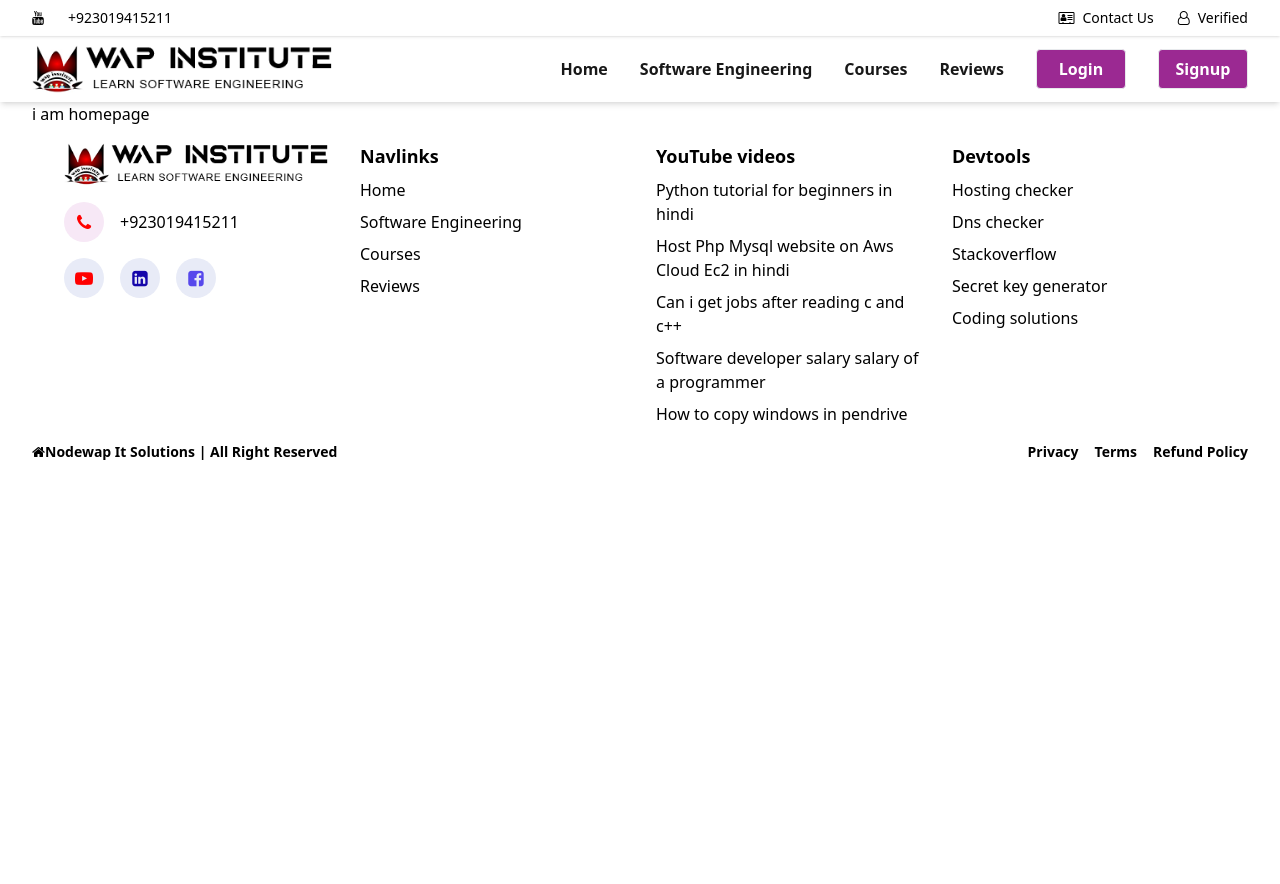
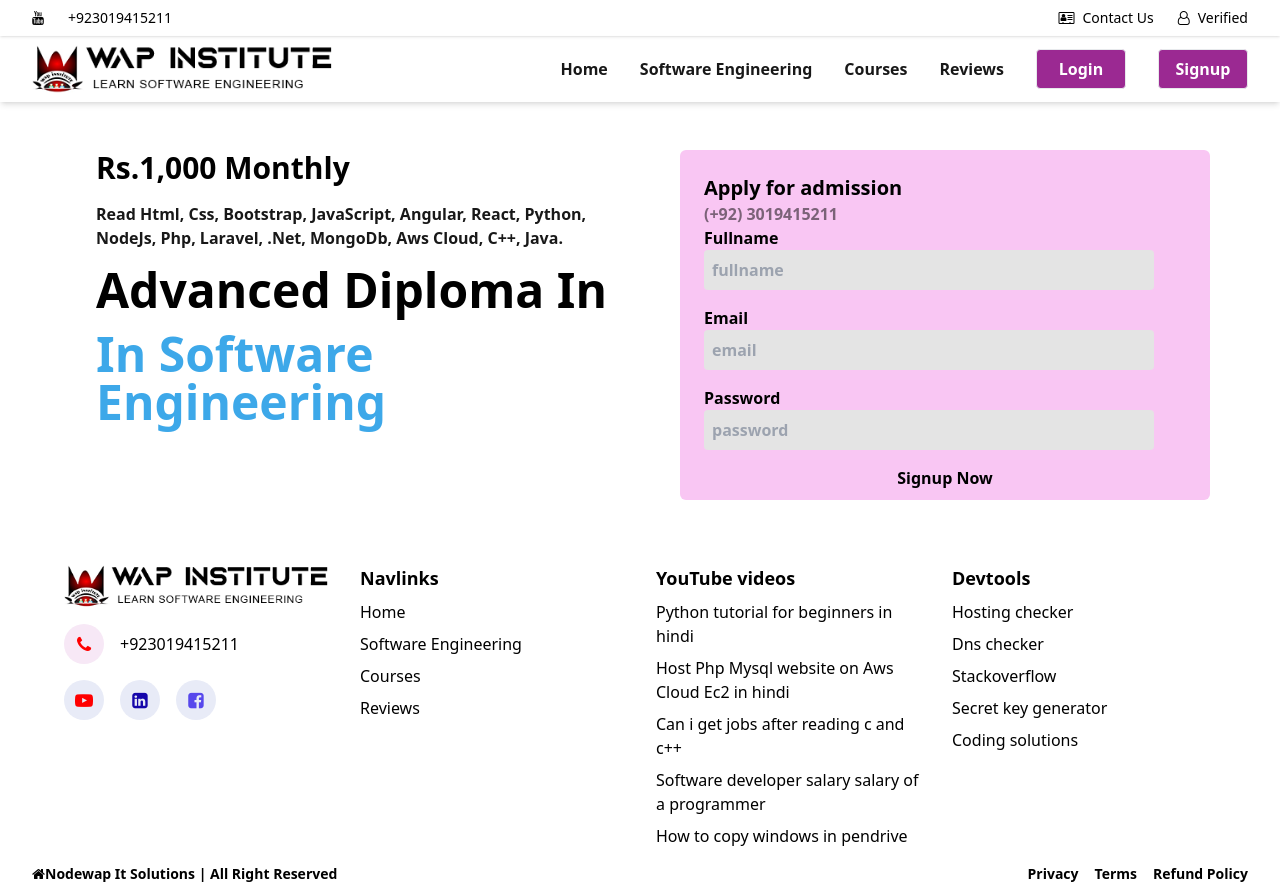
Before and after one commit to KaleemUllah700/wapinstitute, a React (Create React App) app: page / in a window 1280 px wide. Before the commit the page ends 800 px from the top, so only its background shows below. Built offline with nearby package versions, Linux system fonts and the light colour scheme.

Commit message:
working on homepage

```diff
--- /dev/null
+++ b/src/components/homepage/hero/index.jsx
@@ -0,0 +1,33 @@
+const Hero = ()=>{
+    return (
+        <div className="grid md:grid-cols-2 p-12">
+           <div className="flex flex-col gap-4 pl-4">
+                <h1 className="text-3xl font-bold">Rs.1,000 Monthly</h1>
+                <p className="text-md font-semibold opacity-90">Read Html, Css, Bootstrap, JavaScript, Angular, React, Python, NodeJs, Php, Laravel, .Net, MongoDb, Aws Cloud, C++, Java.</p>
+                <h1 className="text-5xl font-bold">Advanced Diploma In</h1>
+                <h1 className="text-5xl font-bold text-[#3DA8E9]">In Software Engineering</h1>
+           </div>
+           <div className="bg-[#F9C6F3] p-6 w-[530px] h-[350px] mx-10 rounded-md">
+                <h1 className="text-xl font-semibold">Apply for admission</h1>
+                <span className="text-md font-semibold opacity-50">(+92) 3019415211</span>
+                <form className="flex flex-col gap-4 text-md font-semibold">
+                    <div>
+                        <label>Fullname</label><br />
+                        <input type="text" placeholder="fullname" className="w-[450px] h-[40px] focus:outline-0 bg-[#E4E4E4] pl-2 rounded" />
+                    </div>
+                    <div>
+                        <label>Email</label><br />
+                        <input type="email" placeholder="email" className="w-[450px] h-[40px] focus:outline-0 bg-[#E4E4E4] pl-2 rounded" />
+                    </div>
+                    <div>
+                        <label>Password</label><br />
+                        <input type="password" placeholder="password" className="w-[450px] h-[40px] focus:outline-0 bg-[#E4E4E4] pl-2 rounded" />
+                    </div>
+                    <button type="submit" >Signup Now</button>
+                </form>
+           </div>
+        </div>
+    )
+}
+
+export default Hero;
--- a/src/components/homepage/index.jsx
+++ b/src/components/homepage/index.jsx
@@ -1,10 +1,11 @@
+import Hero from '../homepage/hero'
 import Layout from '../shared/layout'
 
 const Homepage = ()=>{
     return (
         <Layout>
             <div>
-                <h1>i am homepage</h1>
+                <Hero />
             </div>
         </Layout>
     )
```
